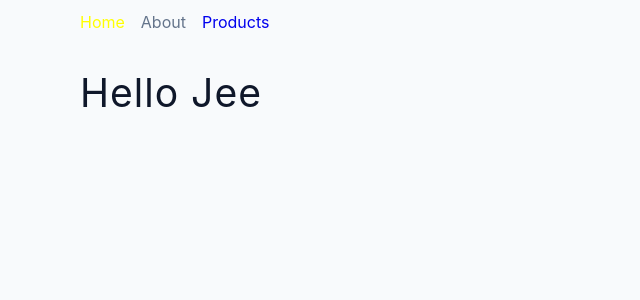
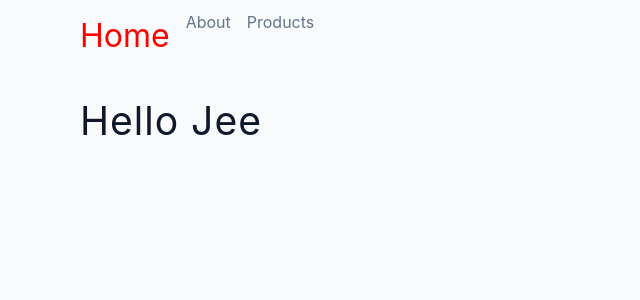
Before and after one commit to iamshahidameen/react-router-6, a React (Create React App) app: page / in a window 1280 px wide. Shown: the top 300 px of the page, without its empty margins (0-640 px from the left). Built offline with nearby package versions, Linux system fonts and the light colour scheme.

Commit message:
toggle active class in className using NavLink isActive

```diff
--- a/src/components/StyledNavbar.js
+++ b/src/components/StyledNavbar.js
@@ -8,8 +8,8 @@ const StyledNavbar = () => {
         to="/"
         style={({ isActive }) => {
           return {
-            color: isActive ? 'yellow' : 'green',
-            fontSize: isActive ? '16px' : '24px',
+            color: isActive ? 'red' : 'green',
+            fontSize: isActive ? '32px' : '24px',
           };
         }}
       >
@@ -23,9 +23,7 @@ const StyledNavbar = () => {
       </NavLink>
       <NavLink
         to="/products"
-        className={({ isActive }) => {
-          isActive ? 'link active' : 'link';
-        }}
+        className={({ isActive }) => (isActive ? 'link active' : 'link')}
       >
         Products
       </NavLink>
--- a/src/index.css
+++ b/src/index.css
@@ -280,6 +280,7 @@ ul {
 
 .active {
   color: var(--primary-500);
+  font-size: 32px;
 }
 .products article {
   margin-bottom: 1rem;
```
